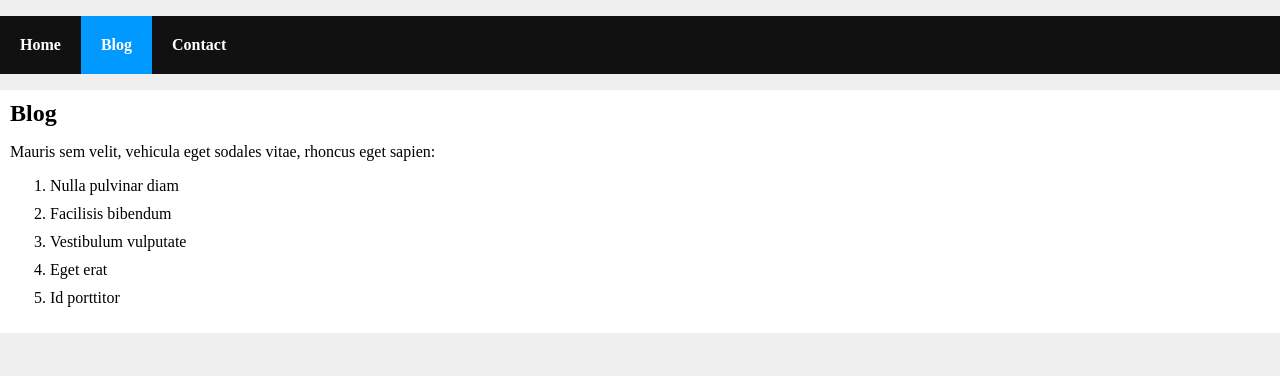
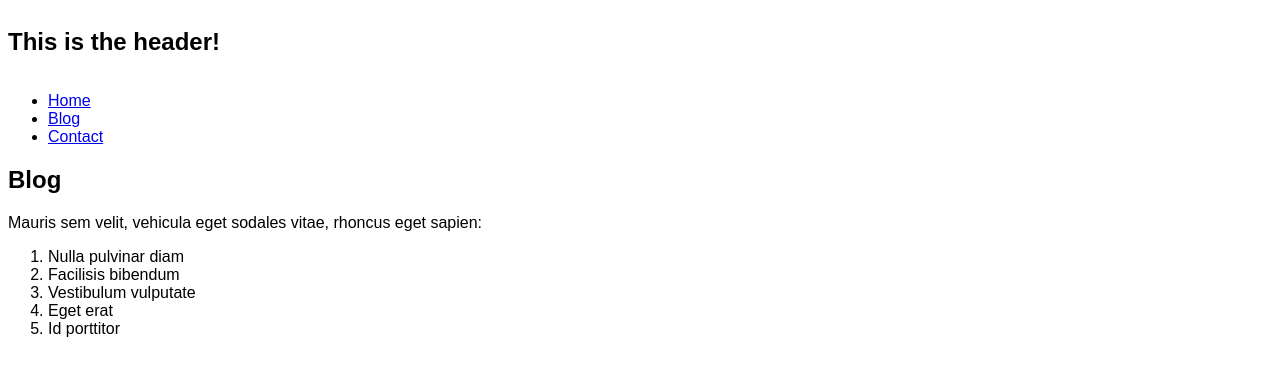
Before and after one commit to Helper-/blog, a React (Create React App) app: page /#/blog in a window 1280 px wide. Shown: the top 376 px of the page. Built offline with nearby package versions, Linux system fonts and the light colour scheme.

Commit message:
moved mario and added a header

```diff
--- /dev/null
+++ b/src/components/Header.css
@@ -0,0 +1,18 @@
+/* Style the header */
+.header {
+  grid-area: header;
+  background-color: #fff;
+  top: 0;
+  left: 0;
+  margin: 0 auto;
+  overflow: hidden;
+}
+
+.header-full {
+  background-position: center top;
+  background-image: url(../images/logo-tall.svg);
+  height: auto;
+  padding: 4rem 0 0;
+  position: absolute;
+  text-align: center;
+}
--- /dev/null
+++ b/src/components/Header.js
@@ -0,0 +1,18 @@
+import React, { Component } from "react";
+
+import './Header.css';
+
+// import googleIMG from '../images/logo-tall.svg';
+
+class Header extends Component {
+  render() {
+    return(
+      <div className='header'>
+        <div className='header-full' />
+        <h2> This is the header! </h2>
+      </div>
+    );
+  }
+}
+
+export default Header;
--- a/src/components/Main.js
+++ b/src/components/Main.js
@@ -1,6 +1,7 @@
 import React, { Component } from "react";
 import { Route, Redirect, NavLink, HashRouter } from "react-router-dom";
 
+import Header from './Header';
 import Mario from "./Mario";
 import Blog from "./Blog";
 import Contact from "./Contact";
@@ -10,16 +11,18 @@ class Main extends Component {
     return (
       <HashRouter>
         <div>
-          <ul className="header">
+          <Header />
+          <ul>
             <li><NavLink exact to="/">Home</NavLink></li>
             <li><NavLink to="/Blog">Blog</NavLink></li>
             <li><NavLink to="/contact">Contact</NavLink></li>
           </ul>
           <div className="content">
-            <Route exact path="/" component={Mario}/>
-            <Redirect from="/" to="/blog"/>
-            <Route path="/blog" component={Blog}/>
-            <Route path="/contact" component={Contact}/>
+            <Route exact path="/" />
+            <Redirect from="/" to="/blog" />
+            <Route path="/blog" component={Blog} />
+            <Route path="/contact" component={Contact} />
+            <Route path="/mario" component={Mario} />
           </div>
         </div>
       </HashRouter>
--- a/src/index.css
+++ b/src/index.css
@@ -1,11 +1,11 @@
-body {
+/* body {
   background: #efefef;
-  /* padding: 20px; */
+  padding: 20px;
   margin: 0;
 }
-/* h1, h2, p, ul, li {
+h1, h2, p, ul, li {
   font-family: sans-serif;
-} */
+}
 ul.header li {
   display: inline;
   list-style-type: none;
@@ -38,4 +38,65 @@ ul.header li a {
 
 .active {
   background-color: #0099FF;
+} */
+
+
+* {
+  box-sizing: border-box;
 }
+
+body {
+font-family: Arial, Helvetica, sans-serif;
+}
+
+/* The grid container */
+.grid-container {
+display: grid;
+grid-template-areas:
+'header header header header header header'
+'left left middle middle right right'
+'footer footer footer footer footer footer';
+/* grid-column-gap: 10px; - if you want gap between the columns */
+}
+
+.left,
+.middle,
+.right {
+padding: 10px;
+height: 300px; /* Should be removed. Only for demonstration */
+}
+
+/* Style the left column */
+.left {
+grid-area: left;
+}
+
+/* Style the middle column */
+.middle {
+grid-area: middle;
+}
+
+/* Style the right column */
+.right {
+grid-area: right;
+}
+
+/* Style the footer */
+.footer {
+grid-area: footer;
+background-color: #f1f1f1;
+padding: 10px;
+text-align: center;
+}
+
+/* Responsive layout - makes the three columns stack on top of each other instead of next to each other */
+@media (max-width: 600px) {
+.grid-container  {
+  grid-template-areas:
+  'header header header header header header'
+  'left left left left left left'
+  'middle middle middle middle middle middle'
+  'right right right right right right'
+  'footer footer footer footer footer footer';
+}
+}
```
Also changed, not shown: src/images/logo-tall.svg (added).
